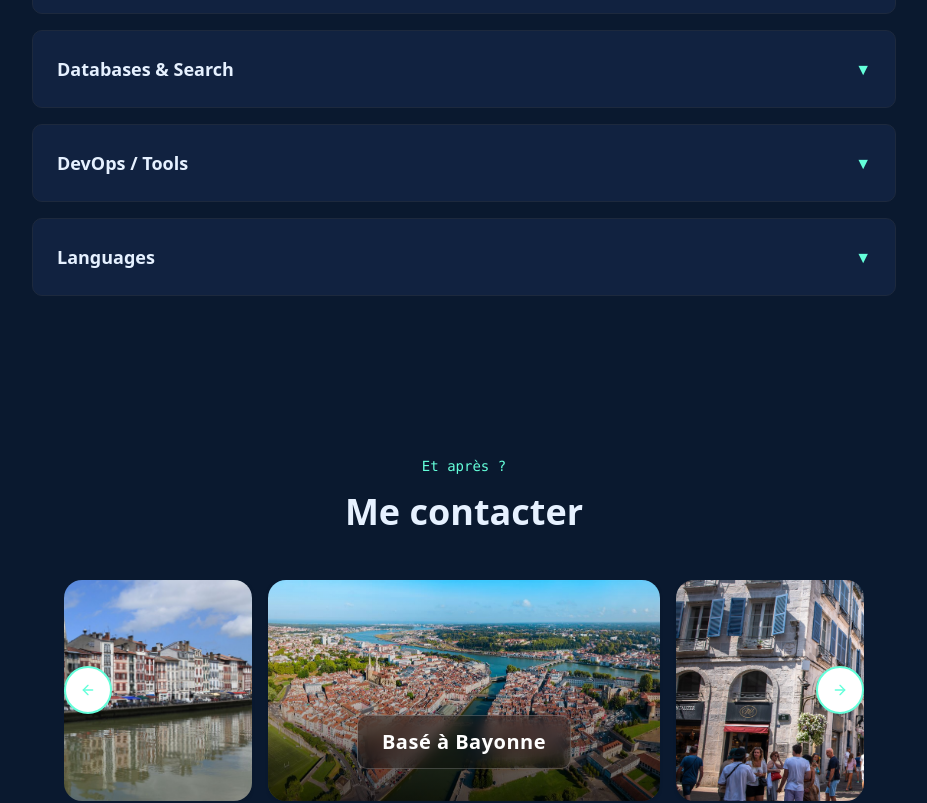
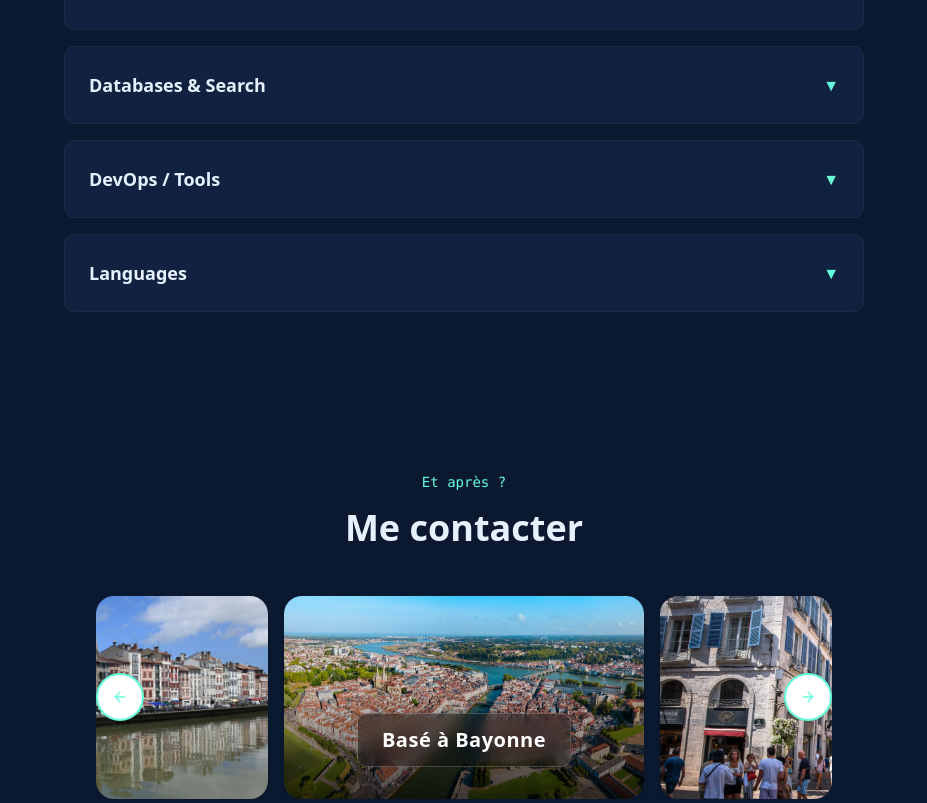
Before and after one commit to MaximeETCHECOPAR/portfolio-maxime, a React (Vite) app: page / in a window 1280 px wide. Shown: the part 2586-3389 px from the top of the page, without its empty margins (176-1103 px from the left). Built offline with nearby package versions, Linux system fonts and the light colour scheme.

Commit message:
ajout de la photo de profil et du cv

```diff
--- a/src/App.jsx
+++ b/src/App.jsx
@@ -6,8 +6,8 @@ import Contact from './component/Contact';
 
 const App = () => {
   return (
-    <div className="min-h-screen bg-[#0a192f] text-[#ccd6f6] px-6 md:px-24 py-12 font-sans">
-      <main className="max-w-4xl mx-auto">
+    <div className="min-h-screen bg-[#0a192f] text-[#ccd6f6] font-sans scroll-smooth">
+      <main className="max-w-5xl mx-auto px-6 md:px-12 lg:px-24">
         <Hero />
         <Projects />
         <Skills />
```
Also changed, not shown: public/cv_maxime_photo.jpg (added), 1 other file (tests, documents, lock files or other folders).
